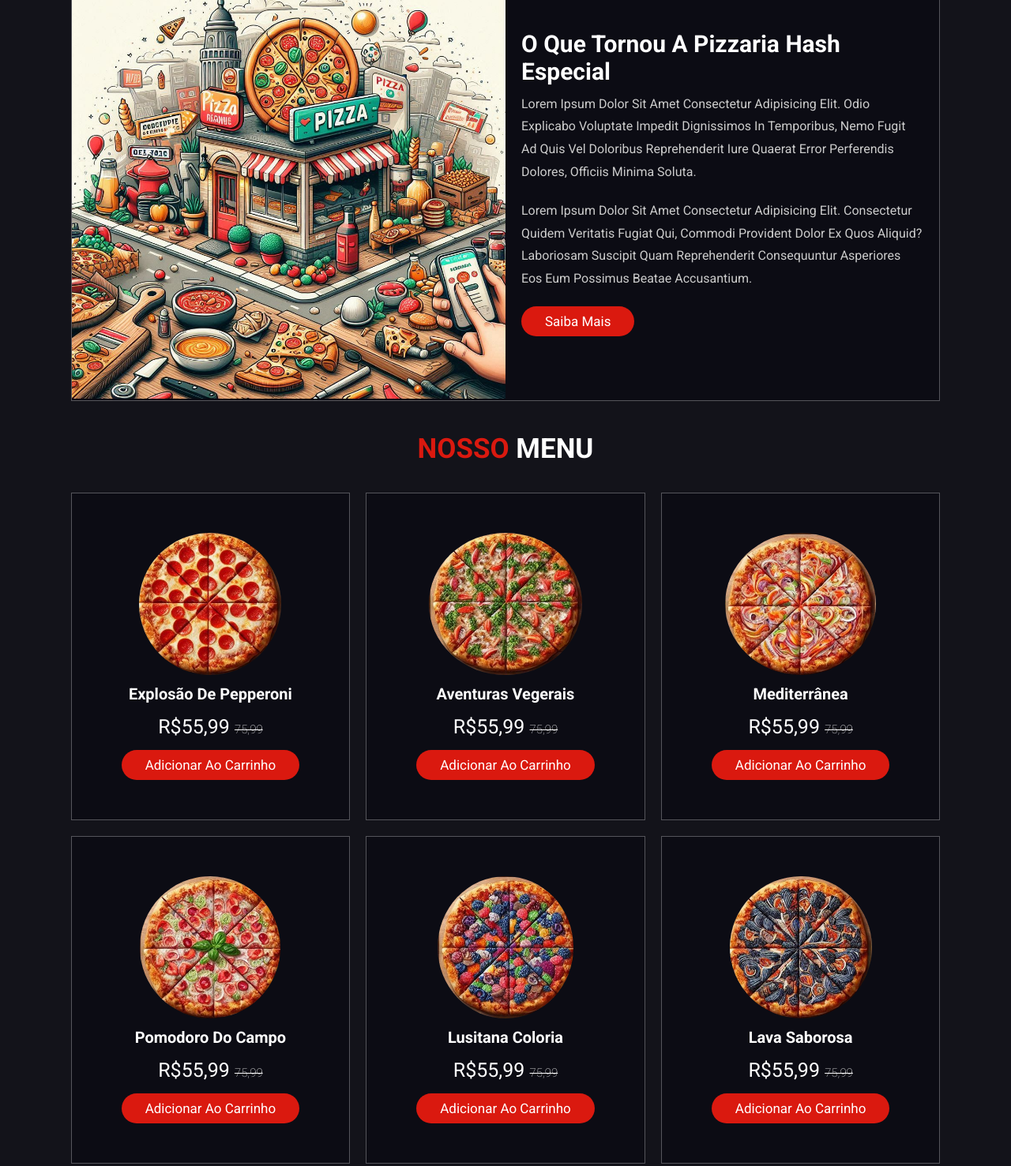
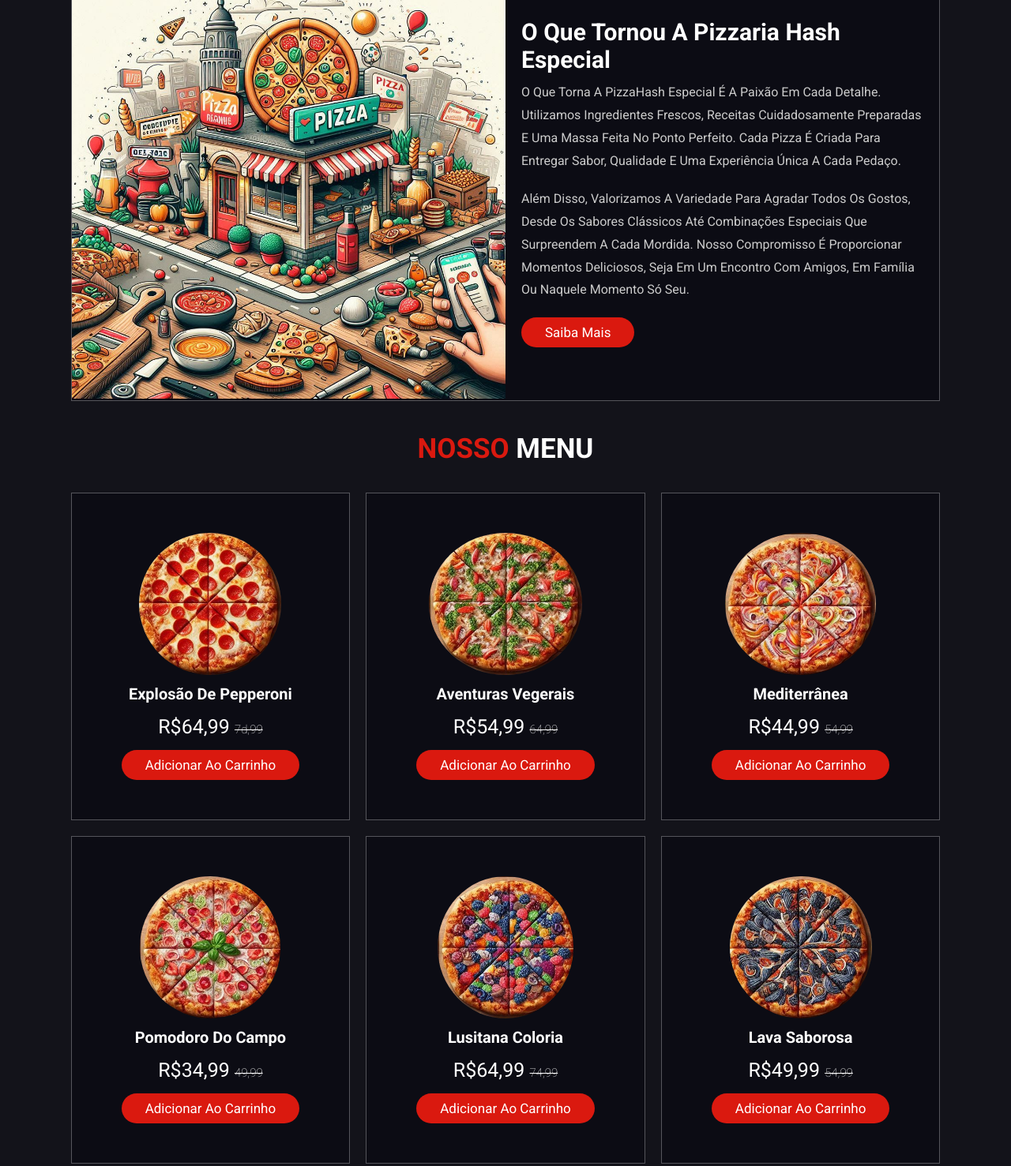
Before and after one commit to gabriel-pereira0/Projeto_Pizzaria, a plain HTML site: page Projeto/index.html in a window 1280 px wide. Shown: the part 821-2298 px from the top of the page at 79% size. Drawn offline with nearby package versions, Linux system fonts and the light colour scheme.

Commit message:
atualizado conteudo das section

```diff
--- a/Projeto/index.html
+++ b/Projeto/index.html
@@ -3,7 +3,7 @@
   <head>
     <meta charset="UTF-8" />
     <meta name="viewport" content="width=device-width, initial-scale=1.0" />
-    <title>Pizzaria Hash</title>
+    <title>PizzaHash</title>
     <link rel="stylesheet" href="style.css" />
   </head>
   <body>
@@ -39,10 +39,7 @@
       <div class="conteudo">
         <h3>Bem-vindo à PizzaHash!</h3>
         <p>
-          Lorem ipsum dolor sit amet consectetur adipisicing elit. Odio
-          explicabo voluptate impedit dignissimos in temporibus, nemo fugit ad
-          quis vel doloribus reprehenderit iure quaerat error perferendis
-          dolores, officiis minima soluta.
+          Sinta o sabor de pizzas irresistíveis, preparadas com ingredientes selecionados e muito carinho. Da massa crocante ao recheio generoso, cada detalhe é feito para transformar sua experiência em um verdadeiro momento de prazer.
         </p>
         <a href="#" class="btn">Faça seu Pedido!</a>
       </div>
@@ -61,16 +58,10 @@
         <div class="content">
           <h3>O que tornou a Pizzaria Hash especial</h3>
           <p>
-            Lorem ipsum dolor sit amet consectetur adipisicing elit. Odio
-            explicabo voluptate impedit dignissimos in temporibus, nemo fugit ad
-            quis vel doloribus reprehenderit iure quaerat error perferendis
-            dolores, officiis minima soluta.
+            O que torna a PizzaHash especial é a paixão em cada detalhe. Utilizamos ingredientes frescos, receitas cuidadosamente preparadas e uma massa feita no ponto perfeito. Cada pizza é criada para entregar sabor, qualidade e uma experiência única a cada pedaço.
           </p>
           <p>
-            Lorem ipsum dolor sit amet consectetur adipisicing elit. Consectetur
-            quidem veritatis fugiat qui, commodi provident dolor ex quos
-            aliquid? Laboriosam suscipit quam reprehenderit consequuntur
-            asperiores eos eum possimus beatae accusantium.
+            Além disso, valorizamos a variedade para agradar todos os gostos, desde os sabores clássicos até combinações especiais que surpreendem a cada mordida. Nosso compromisso é proporcionar momentos deliciosos, seja em um encontro com amigos, em família ou naquele momento só seu.
           </p>
           <a href="#" class="btn">Saiba Mais</a>
         </div>
@@ -84,37 +75,37 @@
           <div class="box">
             <img src="./IMG/pizza_item_1.jpg" alt="" />
             <h3>Explosão de Pepperoni</h3>
-            <div class="price">R$55,99 <span>75,99</span></div>
+            <div class="price">R$64,99 <span>7d,99</span></div>
             <a href="#" class="btn">Adicionar ao Carrinho</a>
           </div>
           <div class="box">
             <img src="./IMG/pizza_item_2.jpg" alt="" />
             <h3>Aventuras Vegerais</h3>
-            <div class="price">R$55,99 <span>75,99</span></div>
+            <div class="price">R$54,99 <span>64,99</span></div>
             <a href="#" class="btn">Adicionar ao Carrinho</a>
           </div>
           <div class="box">
             <img src="./IMG/pizza_item_3.jpg" alt="" />
             <h3>Mediterrânea</h3>
-            <div class="price">R$55,99 <span>75,99</span></div>
+            <div class="price">R$44,99 <span>54,99</span></div>
             <a href="#" class="btn">Adicionar ao Carrinho</a>
           </div>
           <div class="box">
             <img src="./IMG/pizza_item_4.jpg" alt="" />
             <h3>Pomodoro do Campo</h3>
-            <div class="price">R$55,99 <span>75,99</span></div>
+            <div class="price">R$34,99 <span>49,99</span></div>
             <a href="#" class="btn">Adicionar ao Carrinho</a>
           </div>
           <div class="box">
             <img src="./IMG/pizza_item_5.jpg" alt="" />
             <h3>Lusitana Coloria</h3>
-            <div class="price">R$55,99 <span>75,99</span></div>
+            <div class="price">R$64,99 <span>74,99</span></div>
             <a href="#" class="btn">Adicionar ao Carrinho</a>
           </div>
           <div class="box">
             <img src="./IMG/pizza_item_6.jpg" alt="" />
             <h3>Lava Saborosa</h3>
-            <div class="price">R$55,99 <span>75,99</span></div>
+            <div class="price">R$49,99 <span>54,99</span></div>
             <a href="#" class="btn">Adicionar ao Carrinho</a>
           </div>
         </div>
@@ -139,7 +130,7 @@
               <i><ion-icon name="star"></ion-icon></i>
               <i><ion-icon name="star"></ion-icon></i>
             </div>
-            <div class="price"><span>a partir de</span> R$99,99</div>
+            <div class="price"><span>a partir de</span> R$59,99</div>
             </div>
             <a href="#" class="btn">Adicionar ao Carrinho</a>
           </div>
@@ -182,7 +173,7 @@
               <i><ion-icon name="star"></ion-icon></i>
               <i><ion-icon name="star"></ion-icon></i>
             </div>
-            <div class="price"><span>a partir de</span> R$29,99</div>
+            <div class="price"><span>a partir de</span> R$49,99</div>
             </div>
             <a href="#" class="btn">Adicionar ao Carrinho</a>
           </div>
@@ -194,7 +185,7 @@
         <div class="box-container">
 
           <div class="box">
-            <p>Lorem ipsum dolor sit amet consectetur adipisicing elit. Officiis, assumenda porro veniam delectus numquam quasi unde saepe qui nam voluptates ipsa iure harum. Maxime pariatur accusamus eum iusto ab minima.</p>
+            <p>Pizza simplesmente perfeita! Massa crocante, recheio caprichado e entrega super rápida. Com certeza virei cliente fiel!</p>
             <img class="user" src="./IMG/cliente_1.jpg" alt="Foto do cliente 1" />
             <h3>Alon Pinheiro</h3>
             <div class="star">
@@ -208,7 +199,7 @@
 
 
             <div class="box">
-              <p>Lorem ipsum dolor sit amet consectetur adipisicing elit. Officiis, assumenda porro veniam delectus numquam quasi unde saepe qui nam voluptates ipsa iure harum. Maxime pariatur accusamus eum iusto ab minima.</p>
+              <p>Uma das melhores pizzas que já comi! Ingredientes frescos e muito sabor em cada pedaço. Recomendo demais!</p>
             <img class="user" src="./IMG/cliente_2.jpg" alt="Foto do cliente 1" />
             <h3>João Lira</h3>
             <div class="star">
@@ -220,7 +211,7 @@
             </div>
             </div>
             <div class="box">
-              <p>Lorem ipsum dolor sit amet consectetur adipisicing elit. Officiis, assumenda porro veniam delectus numquam quasi unde saepe qui nam voluptates ipsa iure harum. Maxime pariatur accusamus eum iusto ab minima.</p>
+              <p>Atendimento excelente e pizzas deliciosas! Pedi com a família e todo mundo adorou. Já quero repetir!</p>
             <img class="user" src="./IMG/cliente_3.jpg" alt="Foto do cliente 1" />
             <h3>Daniel Porto</h3>
             <div class="star">
```
